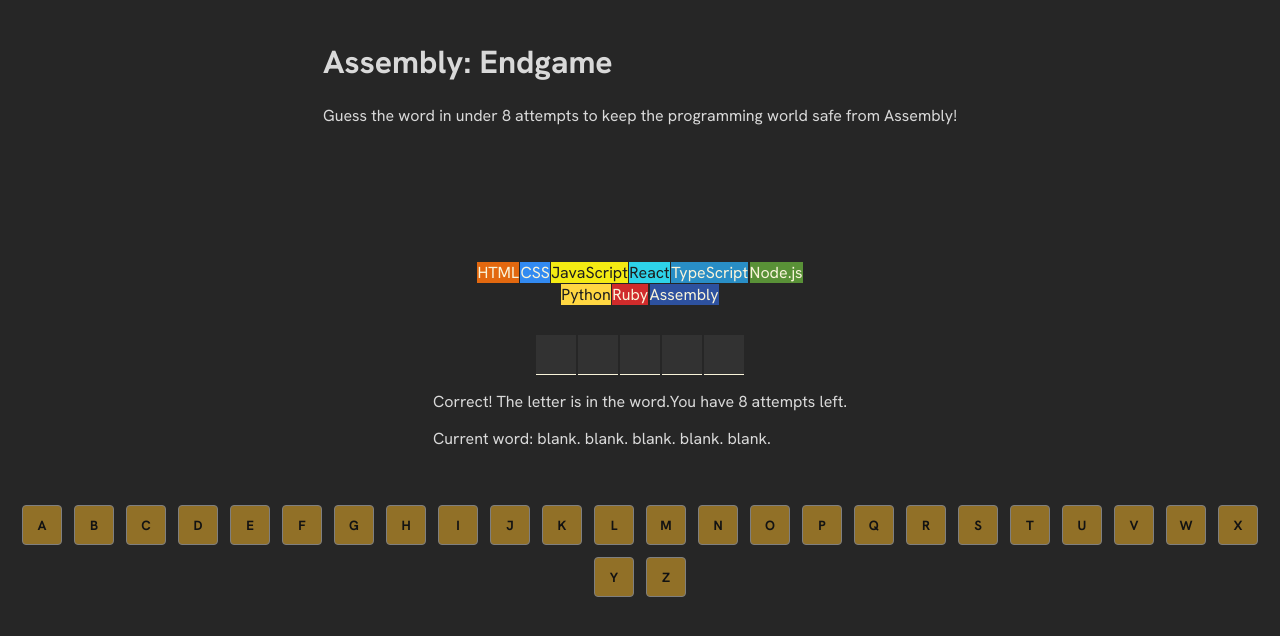
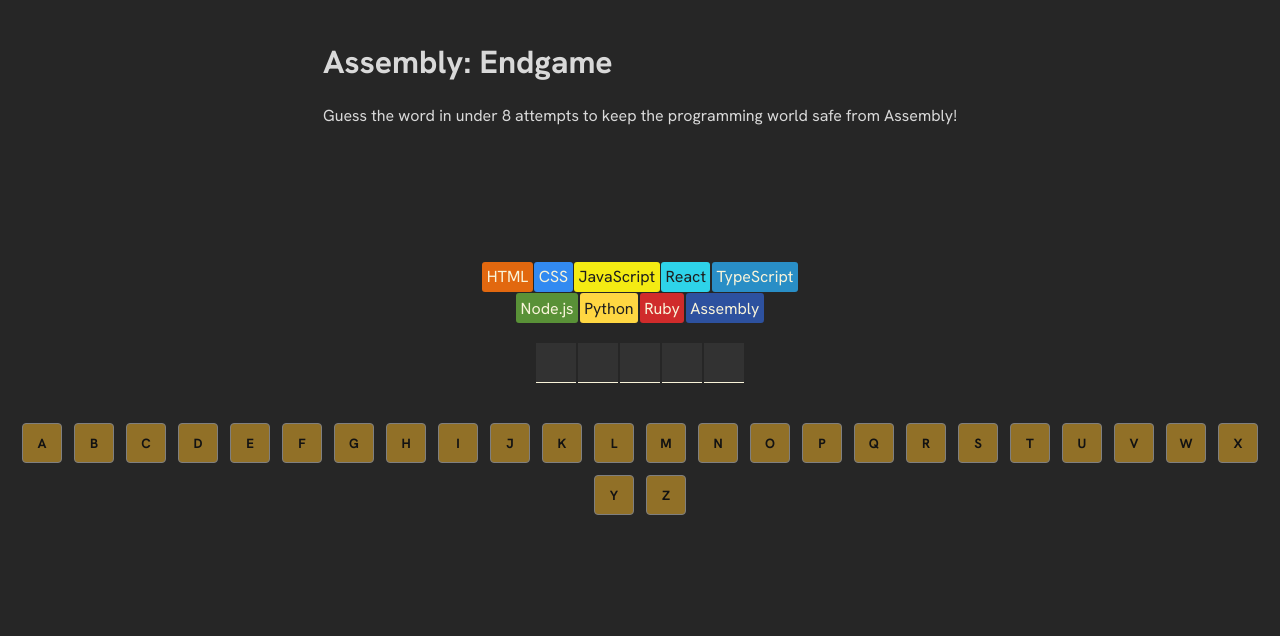
Before and after one commit to windowwelder/codepunk, a React (Vite) app: page / in a window 1280 px wide. Shown: the top 636 px of the page. Built offline with nearby package versions, Linux system fonts and the light colour scheme.

Commit message:
fix: lost languages style

```diff
--- a/App.jsx
+++ b/App.jsx
@@ -33,13 +33,11 @@
 
     const languagesChips = languages.map( (el,index) =>
         {
-            const diff = wrongGuessCount - index > 0 ? wrongGuessCount - index : null;
-            const classNameLang = clsx({
-            "chip": !diff,
-            "lost": diff
-        });
+            const isLanguageLost = index < wrongGuessCount
+            const classNameLang = clsx("chip", isLanguageLost && "lost"
+    );
         return (
-                <div
+                <span
                     key={index}
                     className={classNameLang}
                     style={{
@@ -47,7 +45,7 @@
                         color: el.color
                     }}>
             {el.name}
-                </div>)
+                </span>)
         }
     )
 
--- a/index.css
+++ b/index.css
@@ -126,6 +126,15 @@
     background-color: #EC5D49;
 }
 
+section.language-chips {
+    display: flex;
+    flex-wrap: wrap;
+    gap: 5px;
+    justify-content: center;
+    max-width: 350px;
+    margin-bottom: 36px;
+}
+
 span.chip {
     border-radius: 3px;
     padding: 4.5px;
@@ -133,23 +142,27 @@
 }
 
 span.chip.lost::before {
-    content: "💀";
+    content: "\1F480";
     position: absolute;
     display: flex;
     align-items: center;
     justify-content: center;
+    font-size: 0.85rem;
     height: 100%;
     width: 100%;
-    font-size: 0.85rem;
     top: 0;
     left: 0;
     background-color: rgba(0, 0, 0, 0.7);
 }
 
-.guessed {
-    color: #D9D9D9
+.sr-only {
+    position: absolute;
+    width: 1px;
+    height: 1px;
+    padding: 0;
+    margin: -1px;
+    overflow: hidden;
+    clip: rect(0, 0, 0, 0);
+    white-space: nowrap;
+    border: 0;
 }
-
-.not-guessed {
-    color: #EC5D49
-}
```
